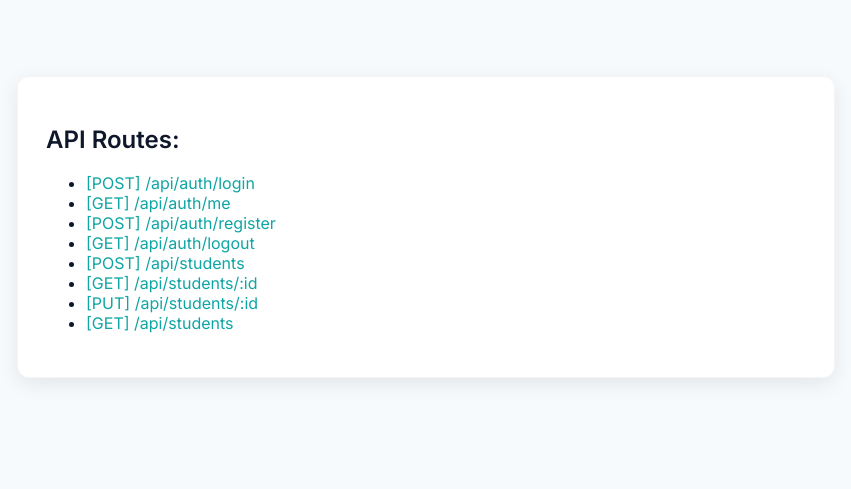
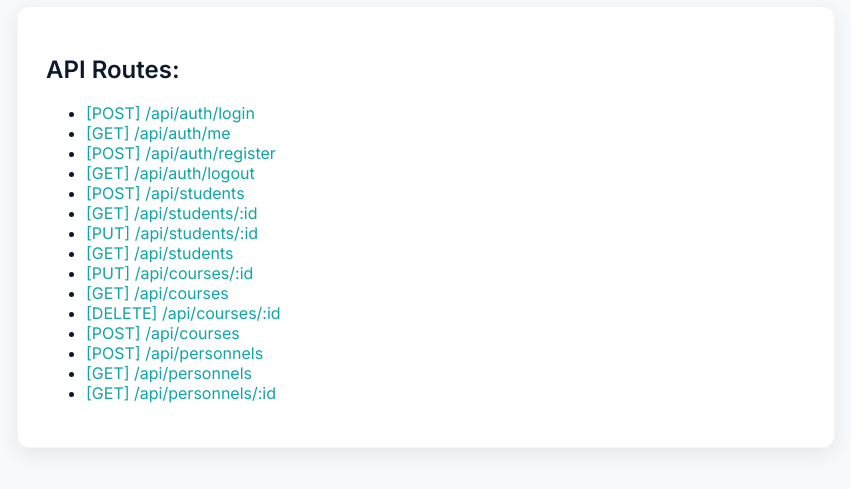
Before and after one commit to 5kydriven/cpsu-scholarship-nitro, a website: page index.html in a window 1280 px wide. Shown: the part 221-710 px from the top of the page, without its empty margins (214-1065 px from the left). Drawn offline with Linux system fonts and the light colour scheme.

Commit message:
refactor: update endpoint

```diff
--- a/index.html
+++ b/index.html
@@ -32,6 +32,13 @@
 				<li><a href="/api/students/:id">[GET] /api/students/:id</a></li>
 				<li><a href="/api/students/:id">[PUT] /api/students/:id</a></li>
 				<li><a href="/api/students/:id">[GET] /api/students</a></li>
+				<li><a href="/api/students/:id">[PUT] /api/courses/:id</a></li>
+				<li><a href="/api/courses">[GET] /api/courses</a></li>
+				<li><a href="/api/courses/:id">[DELETE] /api/courses/:id</a></li>
+				<li><a href="/api/courses">[POST] /api/courses</a></li>
+				<li><a href="/api/courses">[POST] /api/personnels</a></li>
+				<li><a href="/api/courses">[GET] /api/personnels</a></li>
+				<li><a href="/api/courses">[GET] /api/personnels/:id</a></li>
 			</ul>
 		</main>
 	</body>
```
